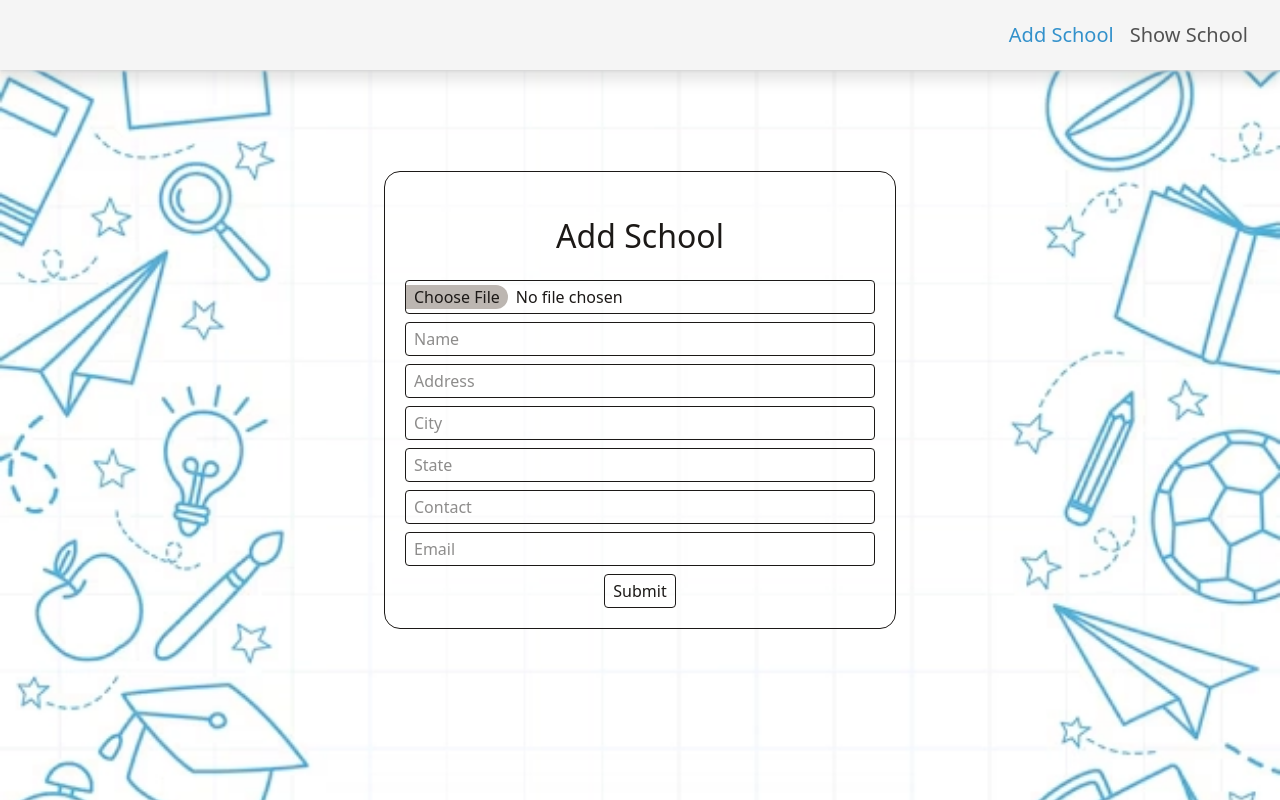
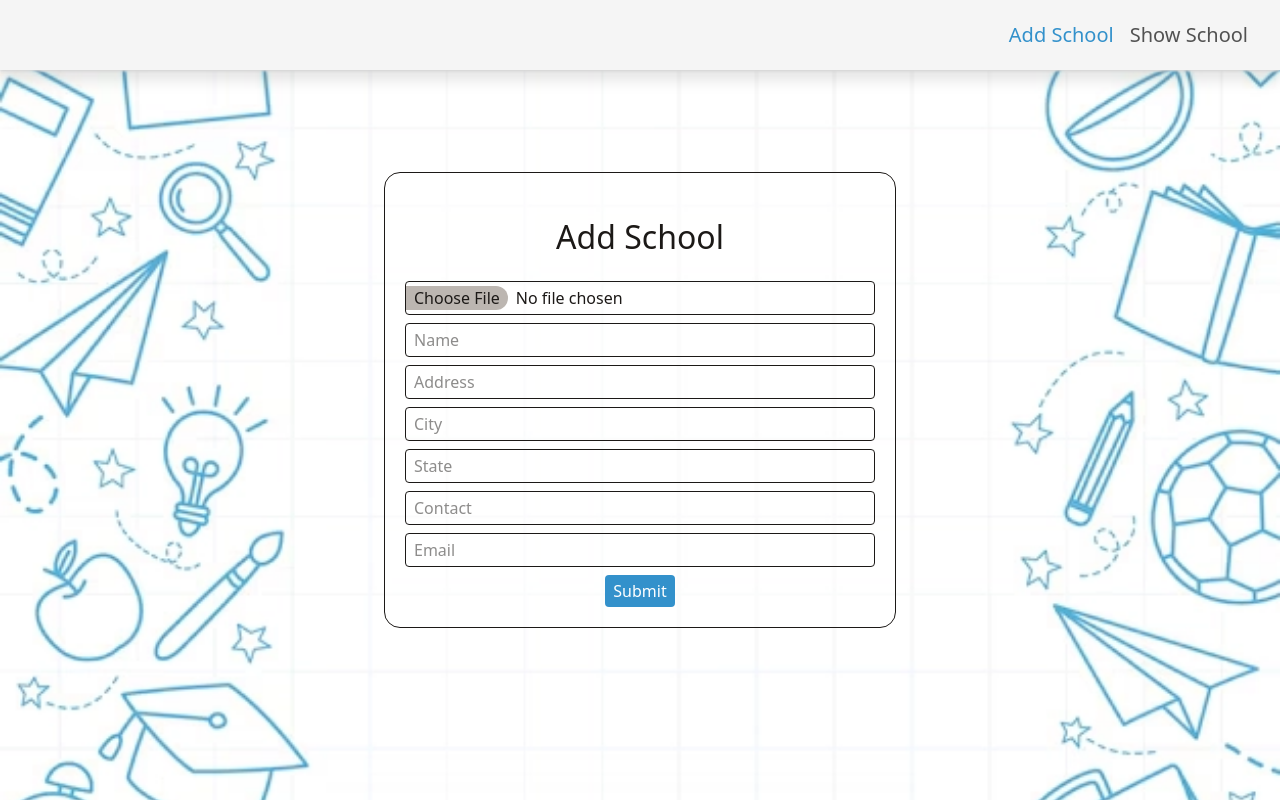
Before and after one commit to PrateekMalviya1/Assignment, a Next.js app: page / in a window 1280 px wide. Built offline with nearby package versions, Linux system fonts and the light colour scheme.

Commit message:
Change Style

```diff
--- a/src/app/Pages/Components/Card.jsx
+++ b/src/app/Pages/Components/Card.jsx
@@ -8,9 +8,9 @@ export default function Card({ name, imageName, address, city }) {
                 <div>
                     <img src={`${imageName}`} alt="../ Image Not Found" className='w-[100%] h-[200px] rounded-t-md' />
                 </div>
-                <div className='flex flex-col my-[8px]'>
+                <div className='flex flex-col px-2 my-[8px]'>
                     <div className='text-[14px] ps-2'> {city} </div>
-                    <h2 className='text-center py-[8px] text-[20px] shadow-neutral-300 dark:shadow-neutral-700 font-medium'> {name} </h2>
+                    <h2 className='py-[8px] text-[20px] shadow-neutral-300 dark:shadow-neutral-700 font-medium'> {name} </h2>
                     <div className=' text-[14px] ps-2 shadow-neutral-300 dark:shadow-neutral-700 '> {address} </div>
                 </div>
             </div>
--- a/src/app/Pages/ShowSchool/page.jsx
+++ b/src/app/Pages/ShowSchool/page.jsx
@@ -21,14 +21,16 @@ export default function page() {
       <header className='shadow shadow-neutral-300 dark:shadow-neutral-700 drop-shadow-xl mb-2'>
         <Header />
       </header>
+
       <div className='max-w-[1320px] mx-auto px-[20px]'>
         <h2 className='text-center text-[30px] my-[20px] font-medium'> School Records </h2>
+
         <div className='grid gap-3 py-1 grid-cols-1 sm:grid-cols-2 md:grid-cols-3 lg:grid-cols-4'>
           {
             (data.length > 0) ?
               data.map((value, index) => {
                 return (
-                  <Card key={index} name={value.name} address={value.address} city={value.city} state={value.state} contact={value.contact} imageName={value.image} email={value.email_id}/>
+                  <Card key={index} name={value.name} address={value.address} city={value.city} state={value.state} contact={value.contact} imageName={value.image} email={value.email_id} />
 
                 )
               })
--- a/src/app/page.js
+++ b/src/app/page.js
@@ -81,7 +81,7 @@ export default function Home() {
               placeholder='Email' />
 
             <div>
-              <button className='border p-[4px_8px] rounded-sm'> Submit </button>
+              <button className='p-[4px_8px] rounded-sm bg-[rgb(51,145,203)] text-white hover:bg-[#2b76a5] hover:shadow hover:shadow-[#2b76a5]'> Submit </button>
             </div>
           </form>
         </div>
```
